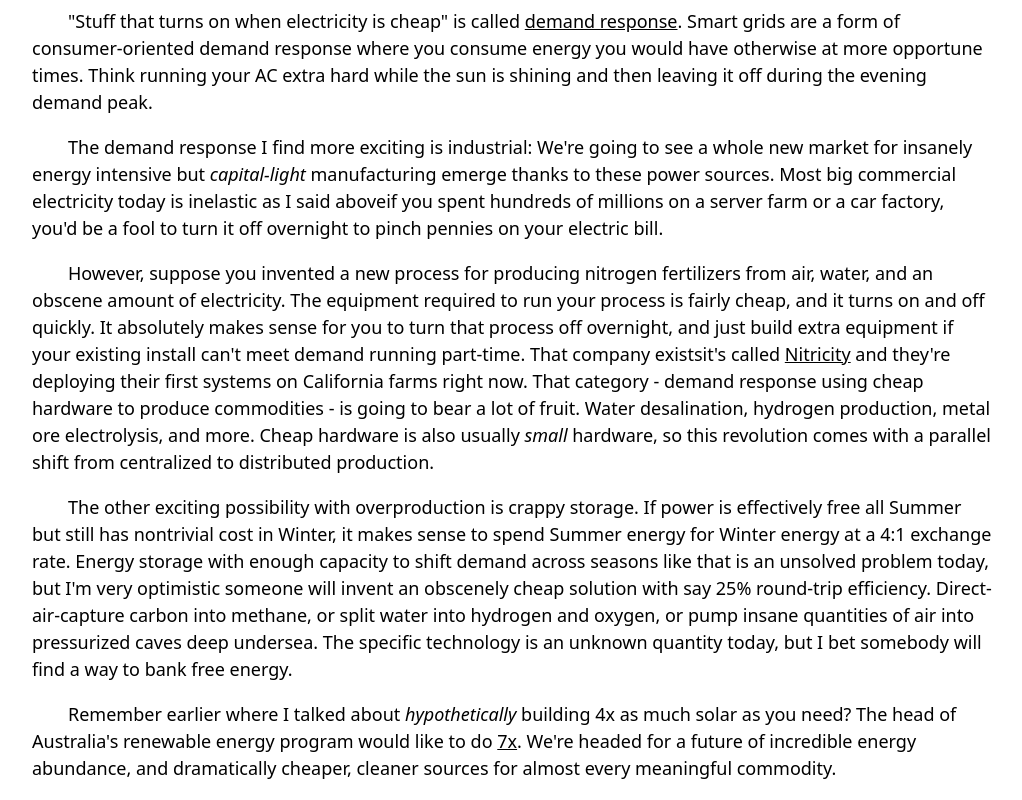
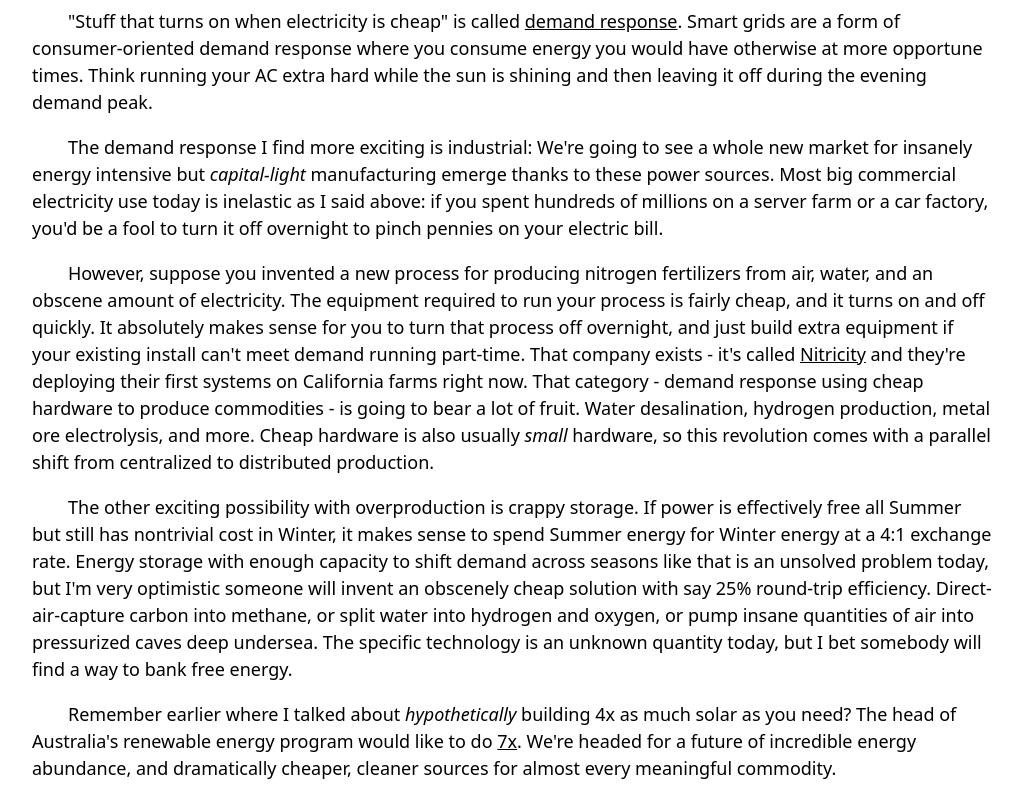
Before and after one commit to nick-parker/nickparkerco, a Next.js app: page /exciting/solar-overprovision in a window 1280 px wide. Shown: the part 3014-3814 px from the top of the page, without its empty margins (128-1150 px from the left). Built offline with nearby package versions, Linux system fonts and the light colour scheme.

Commit message:
dropped dashes wups lol

```diff
--- a/pages/exciting/solar-overprovision.mdx
+++ b/pages/exciting/solar-overprovision.mdx
@@ -36,14 +36,14 @@ That might hold true short term, but there are two factors which will kill them
 
 First, storage technology is accelerating fast. Lithium ion batteries are dropping in cost about as aggressively as solar panels, albeit with a later start. As batteries get cheaper, it makes more and more sense to drop them next to substations, suck in cheap solar power during the day, and sell it back at a markup in the evening and night.
 
-Second, we can simply overbuild the renewables. At a certain price threshold it makes sense to just build _so much_ solar that supply exceeds demand even on your darkest, rainiest days. The downside of this approach is on bright sunny days, you need to turn lots of your panels off to keep the grid balanced. If your darkest days produce a factor of 4 less energy than your brightest, you need to build 4x the capacity you otherwise would andsince solar is essentially free once builtthat means your price goes up by a factor of 4 too. Cheers ring out from the fossil fuel lobby!
+Second, we can simply overbuild the renewables. At a certain price threshold it makes sense to just build _so much_ solar that supply exceeds demand even on your darkest, rainiest days. The downside of this approach is on bright sunny days, you need to turn lots of your panels off to keep the grid balanced. If your darkest days produce a factor of 4 less energy than your brightest, you need to build 4x the capacity you otherwise would and - since solar is essentially free once built - that means your price goes up by a factor of 4 too. Cheers ring out from the fossil fuel lobby!
 Except, perhaps it doesn't have to. Turning off panels and throwing away almost-free energy is dumb. If you could find somebody willing to pay _anything_ for your excess power on sunny days, it would make sense to leave the panels connected and sell power at rock bottom prices.
 
 "Stuff that turns on when electricity is cheap" is called [demand response](https://en.wikipedia.org/wiki/Demand_response). Smart grids are a form of consumer-oriented demand response where you consume energy you would have otherwise at more opportune times. Think running your AC extra hard while the sun is shining and then leaving it off during the evening demand peak.
 
-The demand response I find more exciting is industrial: We're going to see a whole new market for insanely energy intensive but _capital-light_ manufacturing emerge thanks to these power sources. Most big commercial electricity today is inelastic as I said aboveif you spent hundreds of millions on a server farm or a car factory, you'd be a fool to turn it off overnight to pinch pennies on your electric bill.
+The demand response I find more exciting is industrial: We're going to see a whole new market for insanely energy intensive but _capital-light_ manufacturing emerge thanks to these power sources. Most big commercial electricity use today is inelastic as I said above: if you spent hundreds of millions on a server farm or a car factory, you'd be a fool to turn it off overnight to pinch pennies on your electric bill.
 
-However, suppose you invented a new process for producing nitrogen fertilizers from air, water, and an obscene amount of electricity. The equipment required to run your process is fairly cheap, and it turns on and off quickly. It absolutely makes sense for you to turn that process off overnight, and just build extra equipment if your existing install can't meet demand running part-time. That company existsit's called [Nitricity](https://www.nitricity.co/) and they're deploying their first systems on California farms right now.
+However, suppose you invented a new process for producing nitrogen fertilizers from air, water, and an obscene amount of electricity. The equipment required to run your process is fairly cheap, and it turns on and off quickly. It absolutely makes sense for you to turn that process off overnight, and just build extra equipment if your existing install can't meet demand running part-time. That company exists - it's called [Nitricity](https://www.nitricity.co/) and they're deploying their first systems on California farms right now.
 That category - demand response using cheap hardware to produce commodities - is going to bear a lot of fruit. Water desalination, hydrogen production, metal ore electrolysis, and more. Cheap hardware is also usually _small_ hardware, so this revolution comes with a parallel shift from centralized to distributed production.
 
 The other exciting possibility with overproduction is crappy storage. If power is effectively free all Summer but still has nontrivial cost in Winter, it makes sense to spend Summer energy for Winter energy at a 4:1 exchange rate. Energy storage with enough capacity to shift demand across seasons like that is an unsolved problem today, but I'm very optimistic someone will invent an obscenely cheap solution with say 25% round-trip efficiency. Direct-air-capture carbon into methane, or split water into hydrogen and oxygen, or pump insane quantities of air into pressurized caves deep undersea. The specific technology is an unknown quantity today, but I bet somebody will find a way to bank free energy.
```
